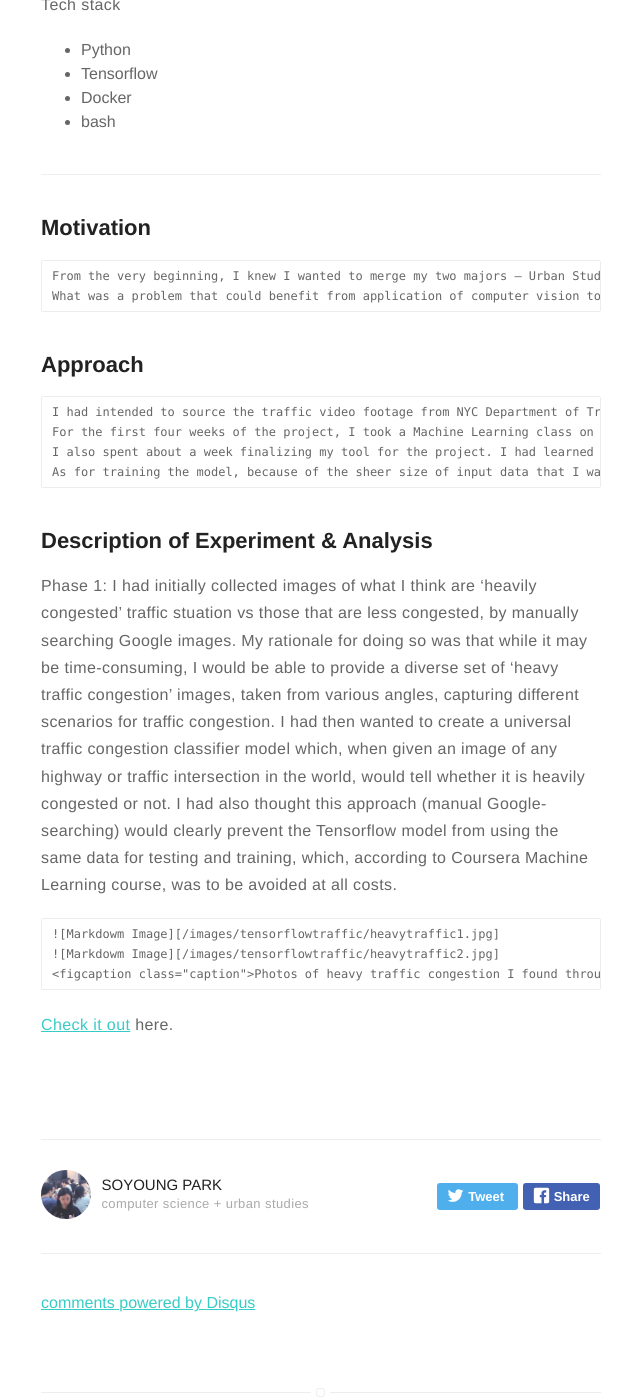
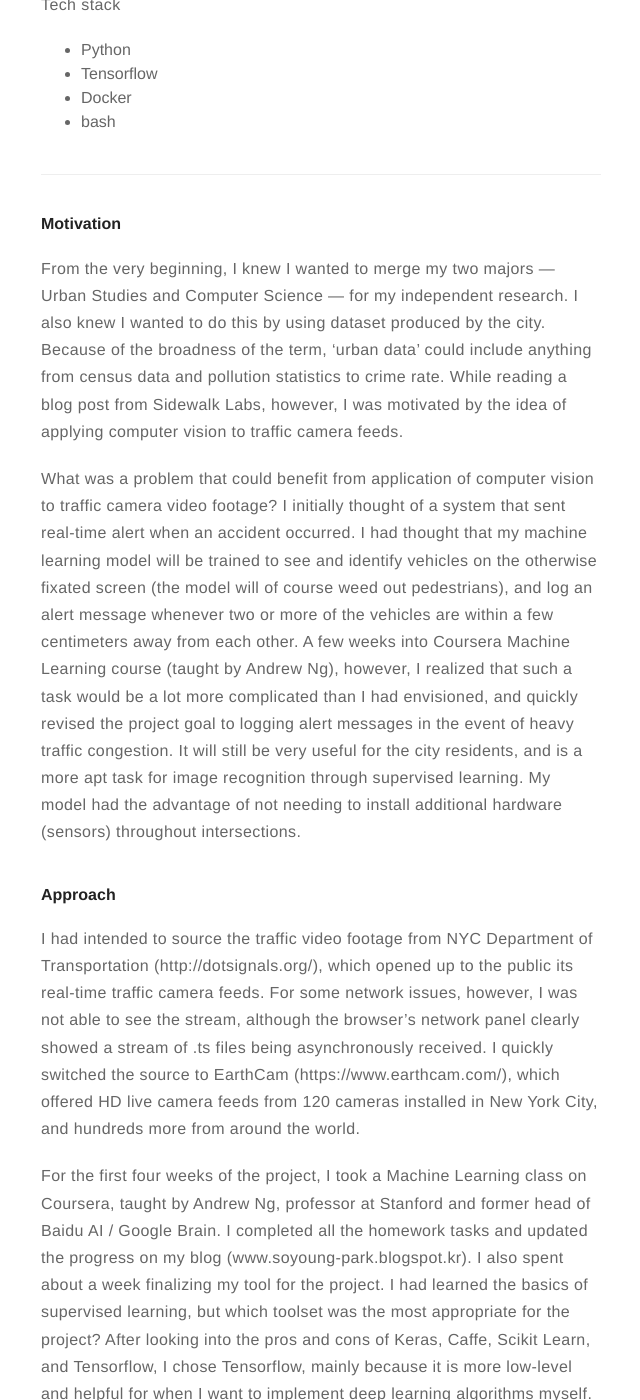
Before and after one commit to soyoungpark/soyoungpark.github.io, a Jekyll site: the page built from _posts/2017-08-14-tensorflow-traffic-congestion.markdown, in a window 1280 px wide and 1400 px high, scrolled down 824 px. Shown: the whole window, without its empty margins (319-959 px from the left). Built offline with Jekyll 4.4.1, drawn with Linux system fonts in a browser that asks for light colours; comment, search, counter and statistics services are not loaded; some of the changed text lies outside the part shown.

Commit message:
front end changes

```diff
--- a/_posts/2017-08-14-tensorflow-traffic-congestion.markdown
+++ b/_posts/2017-08-14-tensorflow-traffic-congestion.markdown
@@ -26,28 +26,30 @@ Tech stack
 
 ---
 
-## Motivation
+#### Motivation
 
-	From the very beginning, I knew I wanted to merge my two majors — Urban Studies and Computer Science — for my independent research. I also knew I wanted to do this by using dataset produced by the city. Because of the broadness of the term, ‘urban data’ could include anything from census data and pollution statistics to crime rate. While reading a blog post from Sidewalk Labs, however, I was motivated by the idea of applying computer vision to traffic camera feeds.
-	What was a problem that could benefit from application of computer vision to traffic camera video footage? I initially thought of a system that sent real-time alert when an accident occurred. I had thought that my machine learning model will be trained to see and identify vehicles on the otherwise fixated screen (the model will of course weed out pedestrians), and log an alert message whenever two or more of the vehicles are within a few centimeters away from each other. A few weeks into Coursera Machine Learning course (taught by Andrew Ng), however, I realized that such a task would be a lot more complicated than I had envisioned, and quickly revised the project goal to logging alert messages in the event of heavy traffic congestion. It will still be very useful for the city residents, and is a more apt task for image recognition through supervised learning. My model had the advantage of not needing to install additional hardware (sensors) throughout intersections.
+From the very beginning, I knew I wanted to merge my two majors — Urban Studies and Computer Science — for my independent research. I also knew I wanted to do this by using dataset produced by the city. Because of the broadness of the term, ‘urban data’ could include anything from census data and pollution statistics to crime rate. While reading a blog post from Sidewalk Labs, however, I was motivated by the idea of applying computer vision to traffic camera feeds.
 
-## Approach
+What was a problem that could benefit from application of computer vision to traffic camera video footage? I initially thought of a system that sent real-time alert when an accident occurred. I had thought that my machine learning model will be trained to see and identify vehicles on the otherwise fixated screen (the model will of course weed out pedestrians), and log an alert message whenever two or more of the vehicles are within a few centimeters away from each other. A few weeks into Coursera Machine Learning course (taught by Andrew Ng), however, I realized that such a task would be a lot more complicated than I had envisioned, and quickly revised the project goal to logging alert messages in the event of heavy traffic congestion. It will still be very useful for the city residents, and is a more apt task for image recognition through supervised learning. My model had the advantage of not needing to install additional hardware (sensors) throughout intersections.
 
-	I had intended to source the traffic video footage from NYC Department of Transportation (http://dotsignals.org/), which opened up to the public its real-time traffic camera feeds. For some network issues, however, I was not able to see the stream, although the browser’s network panel clearly showed a stream of .ts files being asynchronously received. I quickly switched the source to EarthCam (https://www.earthcam.com/), which offered HD live camera feeds from 120 cameras installed in New York City, and hundreds more from around the world.
-	For the first four weeks of the project, I took a Machine Learning class on Coursera, taught by Andrew Ng, professor at Stanford and former head of Baidu AI / Google Brain. I completed all the homework tasks and updated the progress on my blog (www.soyoung-park.blogspot.kr).
-	I also spent about a week finalizing my tool for the project. I had learned the basics of supervised learning, but which toolset was the most appropriate for the project? After looking into the pros and cons of Keras, Caffe, Scikit Learn, and Tensorflow, I chose Tensorflow, mainly because it is more low-level and helpful for when I want to implement deep learning algorithms myself. For this particular project, as it is my first project using a machine learning library, I would mainly be using Tensorflow’s high-level library, but I was excited by the possibility of switching to low-level later on in my career for custom implementation of deep learning algorithms.
-	As for training the model, because of the sheer size of input data that I was dealing with (video data), I learned that it could potentially take up to weeks to fully train the model from scratch. For the purpose of this research, however, I needed to be able to experiment and quickly pivot the direction if necessary. So I decided to re-train the final layer of Inception v3, which is an image classificaiton model already trained on extensive image data (ImageNet). The model was not specialized as a traffic congestion classifier, however, so I needed to fine-tune the model by training its last layer.
+#### Approach
 
-## Description of Experiment & Analysis
+I had intended to source the traffic video footage from NYC Department of Transportation (http://dotsignals.org/), which opened up to the public its real-time traffic camera feeds. For some network issues, however, I was not able to see the stream, although the browser’s network panel clearly showed a stream of .ts files being asynchronously received. I quickly switched the source to EarthCam (https://www.earthcam.com/), which offered HD live camera feeds from 120 cameras installed in New York City, and hundreds more from around the world.
 
-Phase 1:
-	I had initially collected images of what I think are 'heavily congested' traffic stuation vs those that are less congested, by manually searching Google images. My rationale for doing so was that while it may be time-consuming, I would be able to provide a diverse set of ‘heavy traffic congestion’ images, taken from various angles, capturing different scenarios for traffic congestion. I had then wanted to create a universal traffic congestion classifier model which, when given an image of any highway or traffic intersection in the world, would tell whether it is heavily congested or not. I had also thought this approach (manual Google-searching) would clearly prevent the Tensorflow model from using the same data for testing and training, which, according to Coursera Machine Learning course, was to be avoided at all costs.
+For the first four weeks of the project, I took a Machine Learning class on Coursera, taught by Andrew Ng, professor at Stanford and former head of Baidu AI / Google Brain. I completed all the homework tasks and updated the progress on my blog (www.soyoung-park.blogspot.kr). I also spent about a week finalizing my tool for the project. I had learned the basics of supervised learning, but which toolset was the most appropriate for the project? After looking into the pros and cons of Keras, Caffe, Scikit Learn, and Tensorflow, I chose Tensorflow, mainly because it is more low-level and helpful for when I want to implement deep learning algorithms myself. For this particular project, as it is my first project using a machine learning library, I would mainly be using Tensorflow’s high-level library, but I was excited by the possibility of switching to low-level later on in my career for custom implementation of deep learning algorithms.
 
-	{% highlight raw %}
+As for training the model, because of the sheer size of input data that I was dealing with (video data), I learned that it could potentially take up to weeks to fully train the model from scratch. For the purpose of this research, however, I needed to be able to experiment and quickly pivot the direction if necessary. So I decided to re-train the final layer of Inception v3, which is an image classificaiton model already trained on extensive image data (ImageNet). The model was not specialized as a traffic congestion classifier, however, so I needed to fine-tune the model by training its last layer.
+
+#### Description of Experiment & Analysis
+
+1.
+
+I had initially collected images of what I think are 'heavily congested' traffic stuation vs those that are less congested, by manually searching Google images. My rationale for doing so was that while it may be time-consuming, I would be able to provide a diverse set of ‘heavy traffic congestion’ images, taken from various angles, capturing different scenarios for traffic congestion. I had then wanted to create a universal traffic congestion classifier model which, when given an image of any highway or traffic intersection in the world, would tell whether it is heavily congested or not. I had also thought this approach (manual Google-searching) would clearly prevent the Tensorflow model from using the same data for testing and training, which, according to Coursera Machine Learning course, was to be avoided at all costs.
+
+{% highlight raw %}
 ![Markdowm Image][/images/tensorflowtraffic/heavytraffic1.jpg]
 ![Markdowm Image][/images/tensorflowtraffic/heavytraffic2.jpg]
 <figcaption class="caption">Photos of heavy traffic congestion I found through Google image search</figcaption>
-
 {% endhighlight %}
 
 
```
